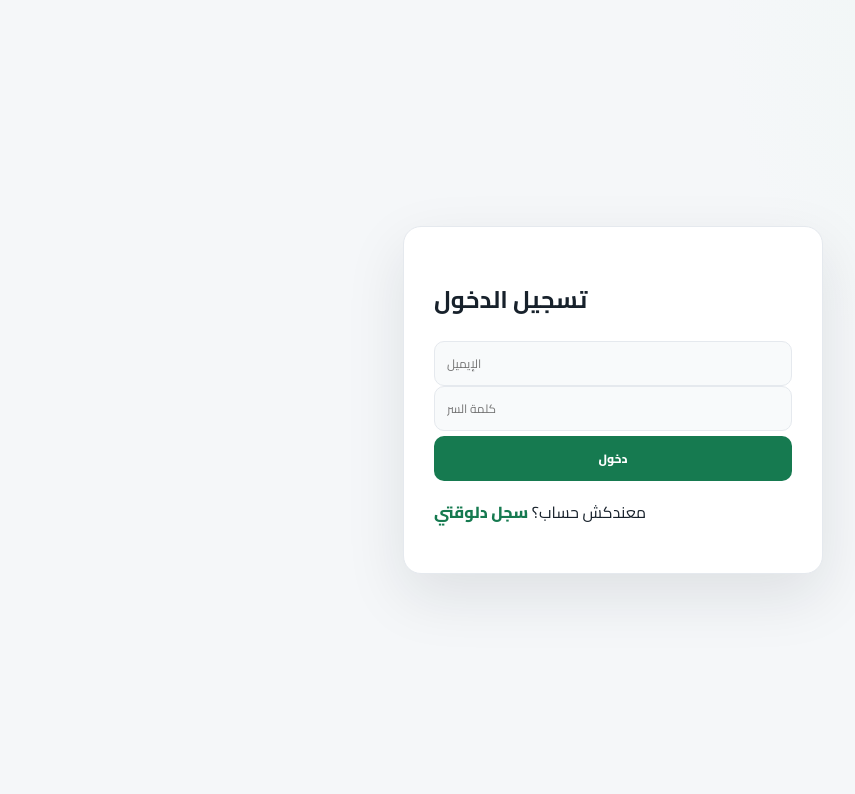
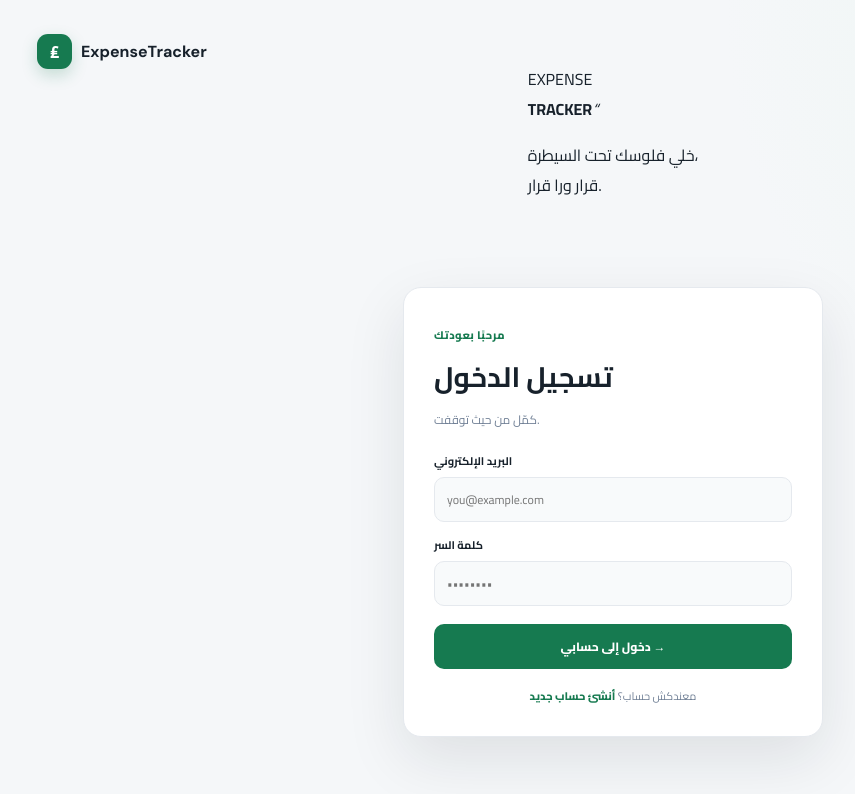
Before and after one commit to AmrTaha100/expense-tracker, a React (Vite) app in the folder frontend/: page /login in a window 1280 px wide. Shown: the top 794 px of the page, without its empty margins (27-882 px from the left). Built offline with nearby package versions, Linux system fonts and the light colour scheme.

Commit message:
Upgrade login experience

```diff
--- a/frontend/src/pages/Login.jsx
+++ b/frontend/src/pages/Login.jsx
@@ -3,53 +3,19 @@ import { useNavigate, Link } from 'react-router-dom';
 import { useAuth } from '../context/AuthContext';
 
 export default function Login() {
-  const [email, setEmail] = useState('');
-  const [password, setPassword] = useState('');
-  const [error, setError] = useState('');
-  const [loading, setLoading] = useState(false);
-  const { login } = useAuth();
-  const navigate = useNavigate();
-
-  const handleSubmit = async (e) => {
-    e.preventDefault();
-    setError('');
-    setLoading(true);
-    try {
-      await login(email, password);
-      navigate('/dashboard');
-    } catch (err) {
-      setError(err.response?.data?.message || 'حصل خطأ، حاول تاني');
-    } finally {
-      setLoading(false);
-    }
-  };
-
-  return (
-    <div className="auth-page">
-      <form className="auth-form" onSubmit={handleSubmit}>
-        <h2>تسجيل الدخول</h2>
-        {error && <p className="error">{error}</p>}
-        <input
-          type="email"
-          placeholder="الإيميل"
-          value={email}
-          onChange={(e) => setEmail(e.target.value)}
-          required
-        />
-        <input
-          type="password"
-          placeholder="كلمة السر"
-          value={password}
-          onChange={(e) => setPassword(e.target.value)}
-          required
-        />
-        <button type="submit" disabled={loading}>
-          {loading ? 'جاري الدخول...' : 'دخول'}
-        </button>
-        <p>
-          معندكش حساب؟ <Link to="/register">سجل دلوقتي</Link>
-        </p>
-      </form>
-    </div>
-  );
+  const [email,setEmail]=useState(''); const [password,setPassword]=useState(''); const [error,setError]=useState(''); const [loading,setLoading]=useState(false);
+  const { login }=useAuth(); const navigate=useNavigate();
+  const submit=async(e)=>{e.preventDefault();setError('');setLoading(true);try{await login(email,password);navigate('/dashboard')}catch(err){setError(err.response?.data?.message||'الإيميل أو كلمة السر غير صحيحة.')}finally{setLoading(false)}};
+  return <div className="auth-page">
+    <div className="auth-decoration"><span>EXPENSE<br/><b>TRACKER</b></span><i>“</i><p>خلي فلوسك تحت السيطرة،<br/>قرار ورا قرار.</p></div>
+    <div className="auth-brand"><span className="brand-mark large">₤</span><strong>ExpenseTracker</strong></div>
+    <form className="auth-form" onSubmit={submit}>
+      <div className="auth-heading"><span className="eyebrow">مرحبًا بعودتك</span><h1>تسجيل الدخول</h1><p>كمّل من حيث توقفت.</p></div>
+      {error&&<p className="error" role="alert">{error}</p>}
+      <label className="auth-field"><span>البريد الإلكتروني</span><input type="email" placeholder="you@example.com" value={email} onChange={e=>setEmail(e.target.value)} autoComplete="email" required/></label>
+      <label className="auth-field"><span>كلمة السر</span><input type="password" placeholder="••••••••" value={password} onChange={e=>setPassword(e.target.value)} autoComplete="current-password" required/></label>
+      <button type="submit" disabled={loading}>{loading?'جاري الدخول...':'دخول إلى حسابي  →'}</button>
+      <p className="auth-switch">معندكش حساب؟ <Link to="/register">أنشئ حساب جديد</Link></p>
+    </form>
+  </div>;
 }
```
